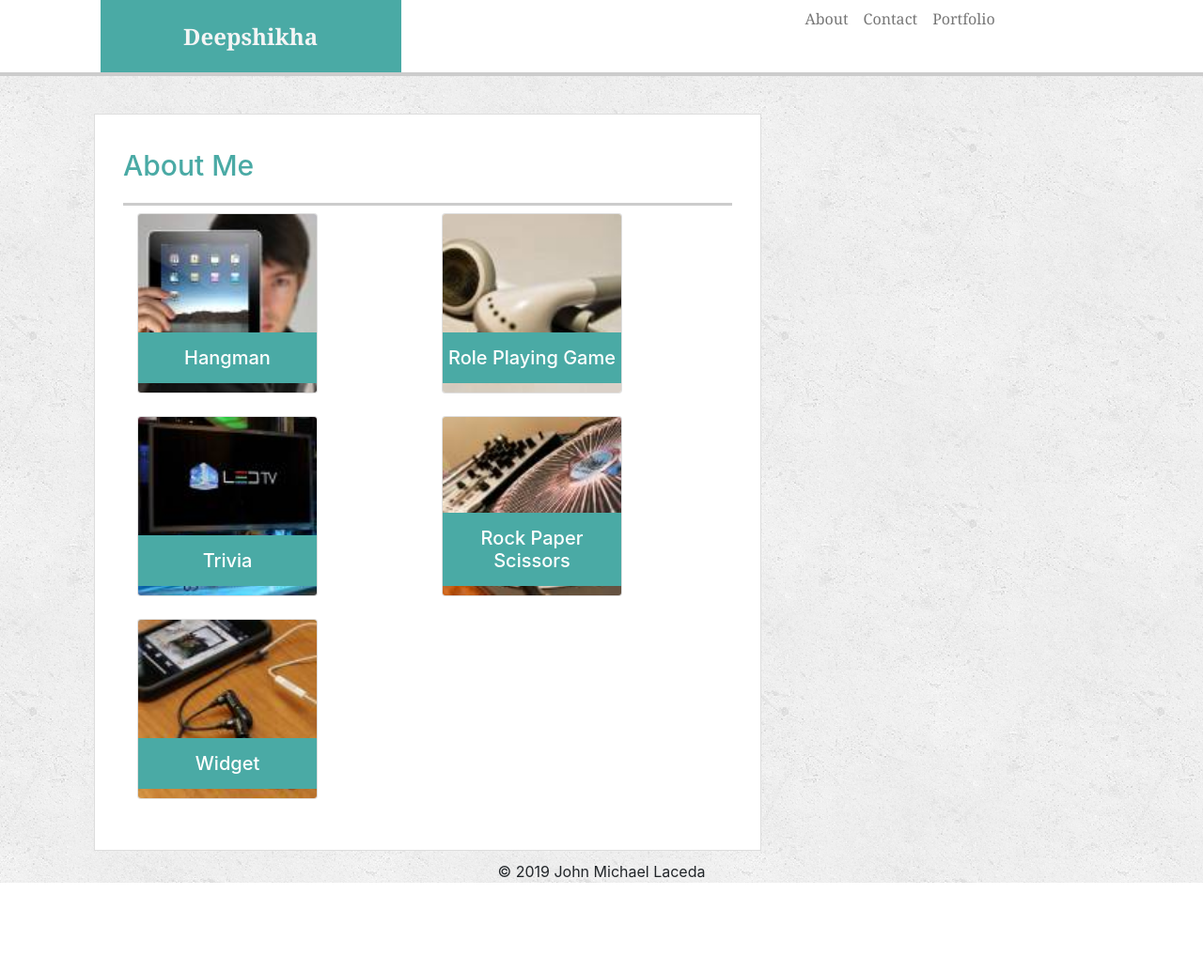
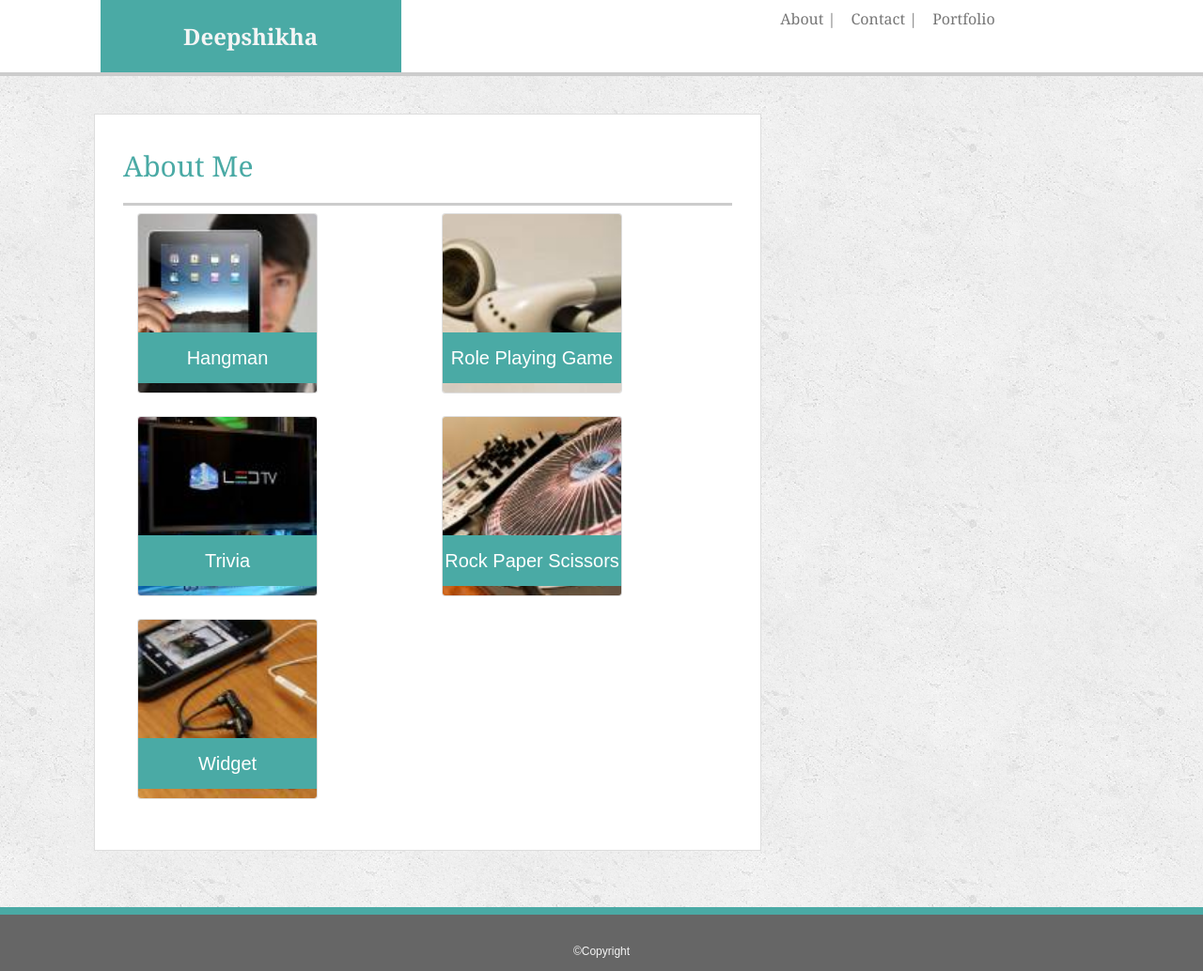
Before and after one commit to deepshikhasingh90/responsive-portfolio, a plain HTML site: page portfolio.html in a window 1280 px wide. Shown: the whole page at 94% size. Before the commit the page ends 940 px from the top, so only its background shows below. Drawn offline with nearby package versions, Linux system fonts and the light colour scheme.

Commit message:
Adding sticky footer

```diff
--- a/assets/css/style.css
+++ b/assets/css/style.css
@@ -3,6 +3,8 @@
 }
 body{
     background-image: url(../images/concrete_seamless.png);
+    min-height: 100vh;
+    font-family: 'Arial', 'Helvetica Neue', Helvetica, sans-serif;
 }
 header {
     width: 100%;
@@ -30,6 +32,7 @@ a{
     /* padding:1px 2px; */
 }
 h1 {
+    font-family: 'Georgia', Times, Times New Roman, serif;
     font-size: 30px;
     line-height: 49px;
     padding-bottom: 15px;
@@ -65,3 +68,16 @@ background-color: #4aaaa5;
 color: white;
 border: none;
 }
+footer, .Empty-div{
+    height:60px;
+}
+footer{
+    clear: both;
+    font-size: 12px;
+    text-align: center;
+    padding: 30px 0;
+    margin-top: -10px;
+    border-top: 8px solid #4aaaa5;
+    background: #666666;
+    color:whitesmoke;
+}
--- a/portfolio.html
+++ b/portfolio.html
@@ -19,8 +19,8 @@
                     <div class="col-lg-6 col-md-5 col-sm-12 d-flex justify-content-lg-end justify-content-sm-center justify-content-center">
                         <div class="row">
                             <nav class="nav">
-                                <a class="nav-link activen px-2" href="index.html">About</a>
-                                <a class="nav-link px-2" href="contact.html">Contact</a>
+                                <a class="nav-link activen px-2" href="index.html">About | </a>
+                                <a class="nav-link px-2" href="contact.html">Contact |</a>
                                 <a class="nav-link px-2" href="#">Portfolio</a>
                             </nav>
                         </div>
@@ -86,16 +86,11 @@
                 </div>
             </div>
         </div>
-<footer class="footer">
-
-<div class="text-center">
-
-<span>&copy; 2019 John Michael Laceda</span>
-
-</div>
-
-</footer>
-
+        <div class="Empty-div"></div>
+        <footer class="footer">
+            <div class="text-center">
+            <span>&copy;Copyright</span>
+            </div>
+        </footer>
     </body>
-
 </html>
```
Also changed, not shown: contact.html (+8 -2 lines), index.html (+8 -2 lines).
